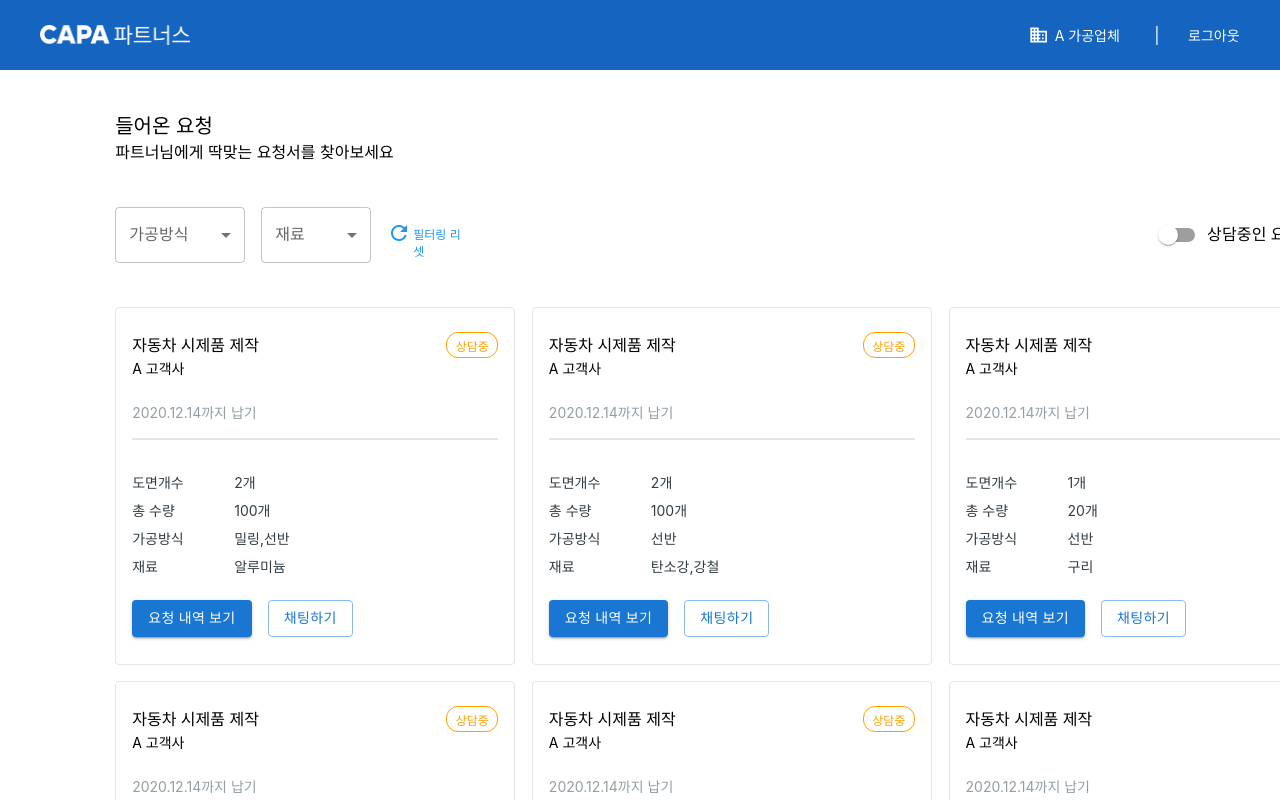
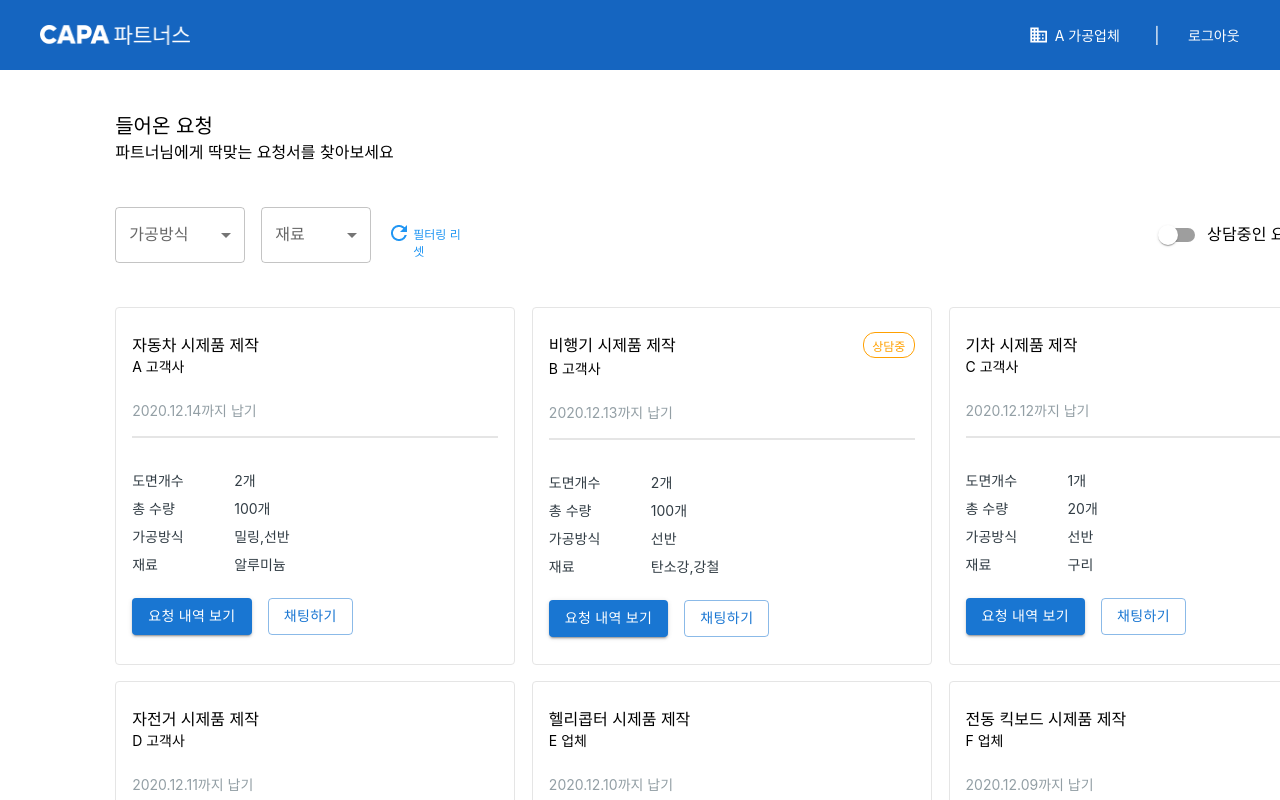
Before and after one commit to sangki2070/ateam-ventures, a React (Create React App) app in the folder ateam-hsk/: page / in a window 1280 px wide. Shown: the top 800 px of the page. Built offline with nearby package versions, Linux system fonts and the light colour scheme; data requests are answered from the project's data file.

Commit message:
update toggle function

```diff
--- a/ateam-hsk/requests.json
+++ b/ateam-hsk/requests.json
@@ -60,7 +60,7 @@
       "title": "전동 킥보드 시제품 제작",
       "client": "F 업체",
       "due": "2020.12.09",
-      "docs": 1,
+      "count": 1,
       "amount": 20,
       "method": ["밀링"],
       "material": ["강철"],
--- a/ateam-hsk/src/components/commons/card/01/Card01.tsx
+++ b/ateam-hsk/src/components/commons/card/01/Card01.tsx
@@ -8,6 +8,10 @@ const CardItemWrapper = styled.div`
   width: 366px;
   height: 356px;
   border: 1px solid #e5e5e5;
+  cursor: pointer;
+  :hover {
+    border: 1px solid #2196f3;
+  }
   border-radius: 4px;
   padding-left: 16px;
   padding-right: 16px;
@@ -92,13 +96,17 @@ const Card01 = (props: any) => {
     <CardItemWrapper>
       <CardHeader>
         <CardTitleWrapper>
-          <CardTitle>자동차 시제품 제작</CardTitle>
-          <CardStatus>
-            <StatusText>상담중</StatusText>
-          </CardStatus>
+          <CardTitle>{props.el?.title}</CardTitle>
+          {props.el?.status === "상담중" ? (
+            <CardStatus>
+              <StatusText>상담중</StatusText>
+            </CardStatus>
+          ) : (
+            <></>
+          )}
         </CardTitleWrapper>
-        <CompanyName>A 고객사</CompanyName>
-        <DeadLine>2020.12.14까지 납기</DeadLine>
+        <CompanyName>{props.el?.client}</CompanyName>
+        <DeadLine>{props.el?.due}까지 납기</DeadLine>
       </CardHeader>
       <Line />
       <CardBody>
--- a/ateam-hsk/src/components/commons/switch/01/Switch01.tsx
+++ b/ateam-hsk/src/components/commons/switch/01/Switch01.tsx
@@ -3,10 +3,13 @@ import FormGroup from "@mui/material/FormGroup";
 import FormControlLabel from "@mui/material/FormControlLabel";
 import Switch from "@mui/material/Switch";
 
-const Switch01 = () => {
+const Switch01 = (props: any) => {
   return (
     <FormGroup>
-      <FormControlLabel control={<Switch />} label="상담중인 요청만 보기" />
+      <FormControlLabel
+        control={<Switch onChange={props.switchToggle} />}
+        label="상담중인 요청만 보기"
+      />
     </FormGroup>
   );
 };
--- a/ateam-hsk/src/components/units/dashboard/DashboardMain.container.tsx
+++ b/ateam-hsk/src/components/units/dashboard/DashboardMain.container.tsx
@@ -6,17 +6,7 @@ const DashboardContainer = () => {
   const request = "http://localhost:4000/requests";
 
   const [renderData, setRenderData] = useState();
-  // interface Iprops {
-  //   id: number;
-  //   title: string;
-  //   client: string;
-  //   due: string;
-  //   count: number;
-  //   amount: number;
-  //   method: string[];
-  //   material: string[];
-  //   status: string;
-  // }
+  const [toggle, setToggle] = useState(false);
 
   useEffect(() => {
     try {
@@ -31,9 +21,17 @@ const DashboardContainer = () => {
     }
   }, []);
 
-  console.log(renderData);
+  const switchToggle = () => {
+    setToggle((prev) => !prev);
+  };
 
-  return <DashboardUI renderData={renderData} />;
+  return (
+    <DashboardUI
+      renderData={renderData}
+      toggle={toggle}
+      switchToggle={switchToggle}
+    />
+  );
 };
 
 export default DashboardContainer;
--- a/ateam-hsk/src/components/units/dashboard/DashboardMain.presenter.tsx
+++ b/ateam-hsk/src/components/units/dashboard/DashboardMain.presenter.tsx
@@ -59,13 +59,17 @@ const DashboardUI = (props: any) => {
               <RefreshText>필터링 리셋</RefreshText>
             </RefreshWrapper>
           </FilterLeftWrapper>
-          <Switch01 />
+          <Switch01 switchToggle={props.switchToggle} />
         </FilterWrapper>
 
         <CardWrapper>
-          {props.renderData?.map((el: any) => (
-            <Card01 el={el} key={el.id} />
-          ))}
+          {props.toggle
+            ? props.renderData
+                ?.filter((el: any) => el.status === "상담중")
+                .map((el: any) => <Card01 el={el} key={el.id} />)
+            : props.renderData?.map((el: any) => (
+                <Card01 el={el} key={el.id} />
+              ))}
         </CardWrapper>
       </BodyWarpper>
     </>
```
